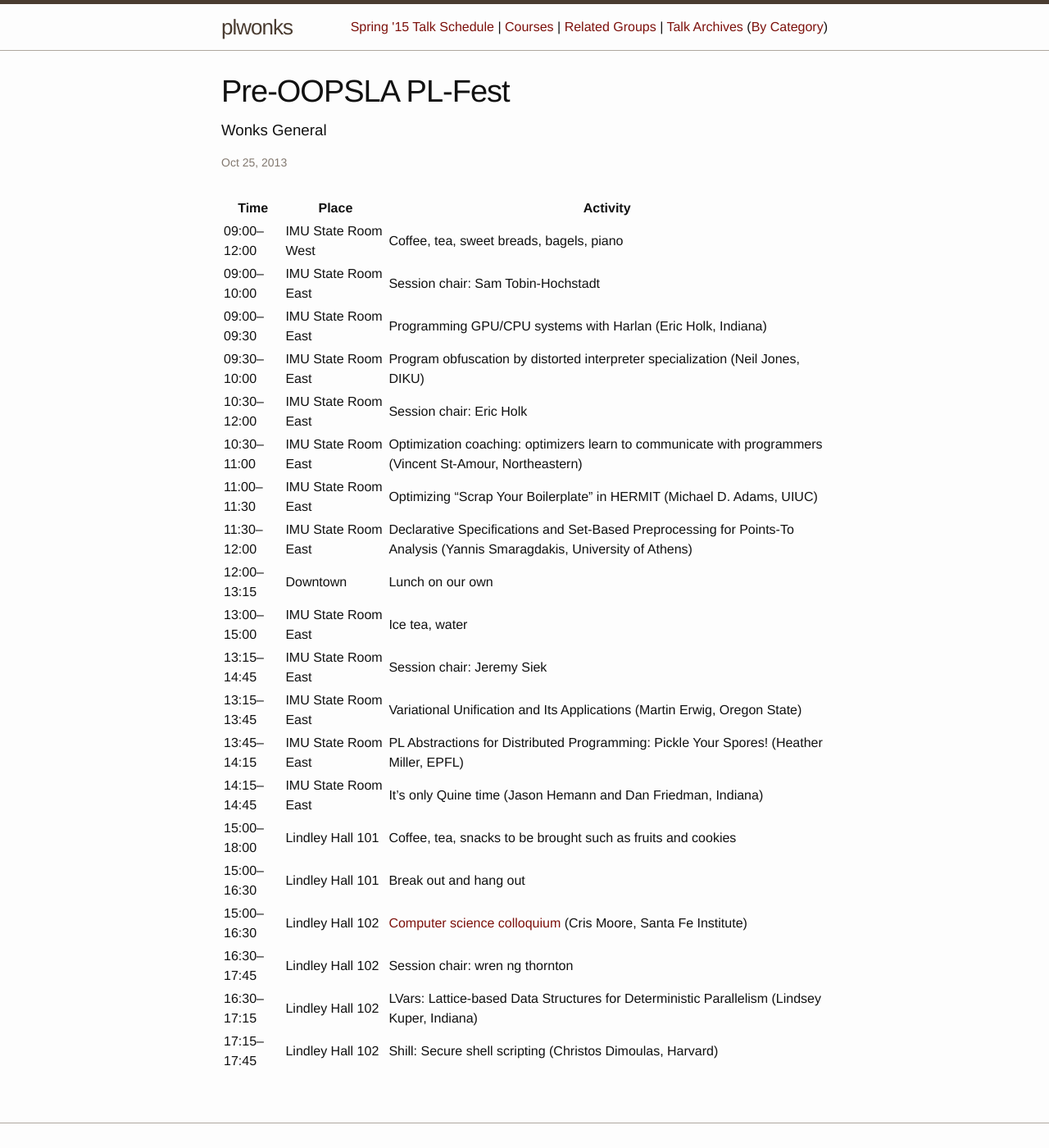
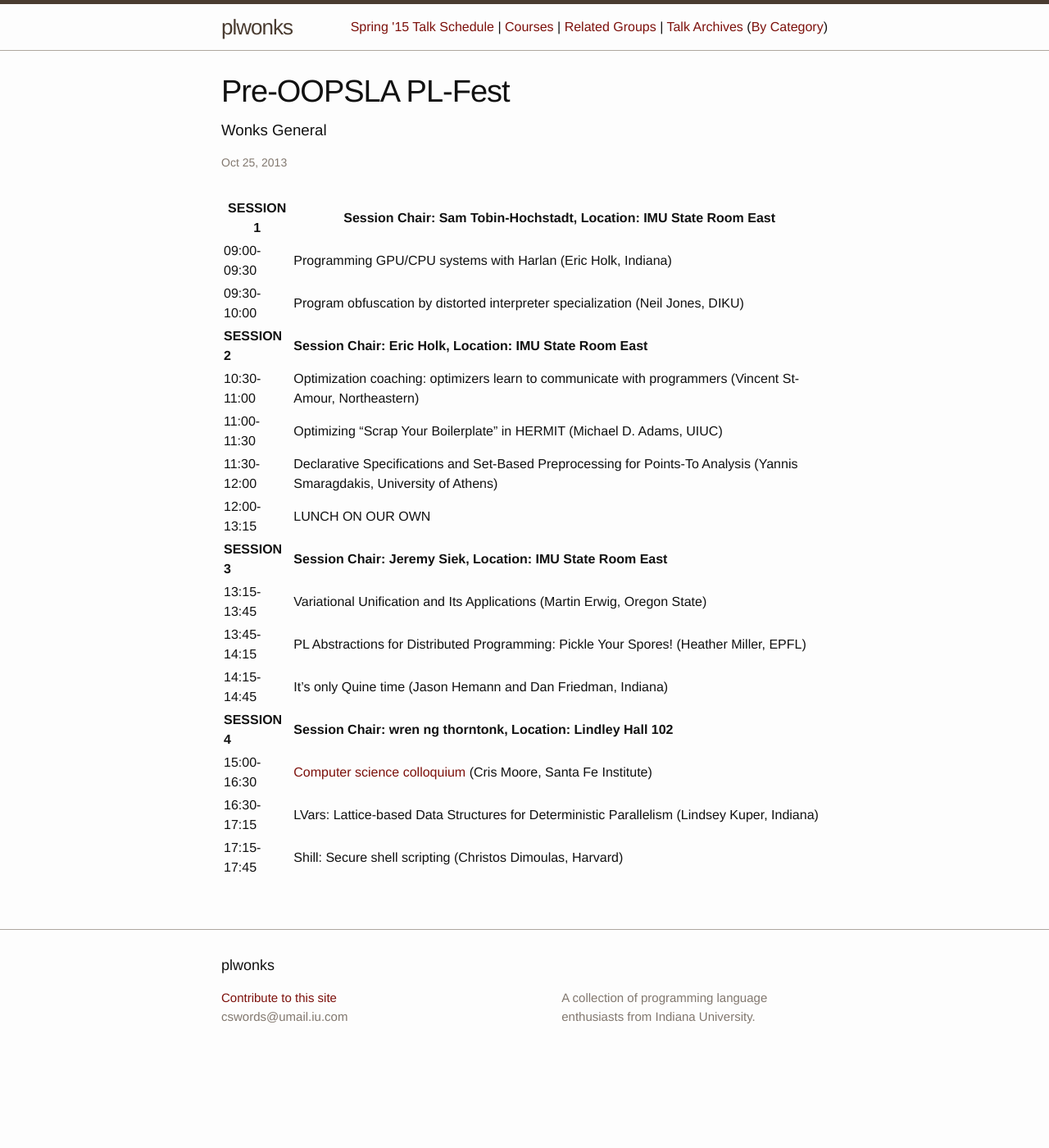
Before and after one commit to wonks/wonks.github.io, a Jekyll site: the page built from _posts/fl13/2013-10-25-pre-oopsla-wonks-fest.markdown, in a window 1280 px wide and 1400 px high. Shown: the whole window at 82% size. Built offline with Jekyll 4.4.1, drawn with Linux system fonts in a browser that asks for light colours; Markdown is read by kramdown in place of the engine named in the settings.

Commit message:
Porting small things now

```diff
--- a/_posts/fl13/2013-10-25-pre-oopsla-wonks-fest.markdown
+++ b/_posts/fl13/2013-10-25-pre-oopsla-wonks-fest.markdown
@@ -6,25 +6,20 @@ date:    2013-10-25 04:15:00
 categories: PLFest Fall2013
 ---
 
-|     Time     | Place               | Activity |
-|--------------|---------------------|------------------------------------------|
-| 09:00--12:00 | IMU State Room West | Coffee, tea, sweet breads, bagels, piano |
-| 09:00--10:00 | IMU State Room East | Session chair: Sam Tobin-Hochstadt |
-| 09:00--09:30 | IMU State Room East | Programming GPU/CPU systems with Harlan (Eric Holk, Indiana) |
-| 09:30--10:00 | IMU State Room East | Program obfuscation by distorted interpreter specialization (Neil Jones, DIKU) |
-| 10:30--12:00 | IMU State Room East | Session chair: Eric Holk |
-| 10:30--11:00 | IMU State Room East | Optimization coaching: optimizers learn to communicate with programmers (Vincent St-Amour, Northeastern) |
-| 11:00--11:30 | IMU State Room East | Optimizing "Scrap Your Boilerplate" in HERMIT (Michael D. Adams, UIUC) |
-| 11:30--12:00 | IMU State Room East | Declarative Specifications and Set-Based Preprocessing for Points-To Analysis (Yannis Smaragdakis, University of Athens) |
-| 12:00--13:15 | Downtown            | Lunch on our own |
-| 13:00--15:00 | IMU State Room East | Ice tea, water |
-| 13:15--14:45 | IMU State Room East | Session chair: Jeremy Siek |
-| 13:15--13:45 | IMU State Room East | Variational Unification and Its Applications (Martin Erwig, Oregon State) |
-| 13:45--14:15 | IMU State Room East | PL Abstractions for Distributed Programming: Pickle Your Spores! (Heather Miller, EPFL) |
-| 14:15--14:45 | IMU State Room East | It's only Quine time (Jason Hemann and Dan Friedman, Indiana) |
-| 15:00--18:00 | Lindley Hall 101    | Coffee, tea, snacks to be brought such as fruits and cookies |
-| 15:00--16:30 | Lindley Hall 101    | Break out and hang out |
-| 15:00--16:30 | Lindley Hall 102    | [Computer science colloquium](https://onestart.iu.edu/ccl-prd/EventMaintenance.do?methodToCall=viewEvent&eventId=7098710&pubCalId=GRP1557) (Cris Moore, Santa Fe Institute) |
-| 16:30--17:45 | Lindley Hall 102    | Session chair: wren ng thornton |
-| 16:30--17:15 | Lindley Hall 102    | LVars: Lattice-based Data Structures for Deterministic Parallelism (Lindsey Kuper, Indiana) |
-| 17:15--17:45 | Lindley Hall 102    | Shill: Secure shell scripting (Christos Dimoulas, Harvard) |
+| **SESSION 1** | **Session Chair: Sam Tobin-Hochstadt, Location: IMU State Room East** |
+|---------------|--------------------------------------------------------------------|
+| 09:00-09:30   |  Programming GPU/CPU systems with Harlan (Eric Holk, Indiana)      |
+| 09:30-10:00   |  Program obfuscation by distorted interpreter specialization (Neil Jones, DIKU) |
+| **SESSION 2** | **Session Chair: Eric Holk, Location: IMU State Room East** |
+| 10:30-11:00   | Optimization coaching: optimizers learn to communicate with programmers (Vincent St-Amour, Northeastern) |
+| 11:00-11:30   | Optimizing "Scrap Your Boilerplate" in HERMIT (Michael D. Adams, UIUC) |
+| 11:30-12:00   | Declarative Specifications and Set-Based Preprocessing for Points-To Analysis (Yannis Smaragdakis, University of Athens) |
+| 12:00-13:15 | LUNCH ON OUR OWN |
+| **SESSION 3** | **Session Chair: Jeremy Siek, Location: IMU State Room East** |
+| 13:15-13:45 | Variational Unification and Its Applications (Martin Erwig, Oregon State) |
+| 13:45-14:15 | PL Abstractions for Distributed Programming: Pickle Your Spores! (Heather Miller, EPFL) |
+| 14:15-14:45 | It's only Quine time (Jason Hemann and Dan Friedman, Indiana) |
+| **SESSION 4** | **Session Chair: wren ng thorntonk, Location: Lindley Hall 102** |
+| 15:00-16:30 | [Computer science colloquium](https://onestart.iu.edu/ccl-prd/EventMaintenance.do?methodToCall=viewEvent&eventId=7098710&pubCalId=GRP1557) (Cris Moore, Santa Fe Institute) |
+| 16:30-17:15 | LVars: Lattice-based Data Structures for Deterministic Parallelism (Lindsey Kuper, Indiana) |
+| 17:15-17:45 | Shill: Secure shell scripting (Christos Dimoulas, Harvard) |
```
